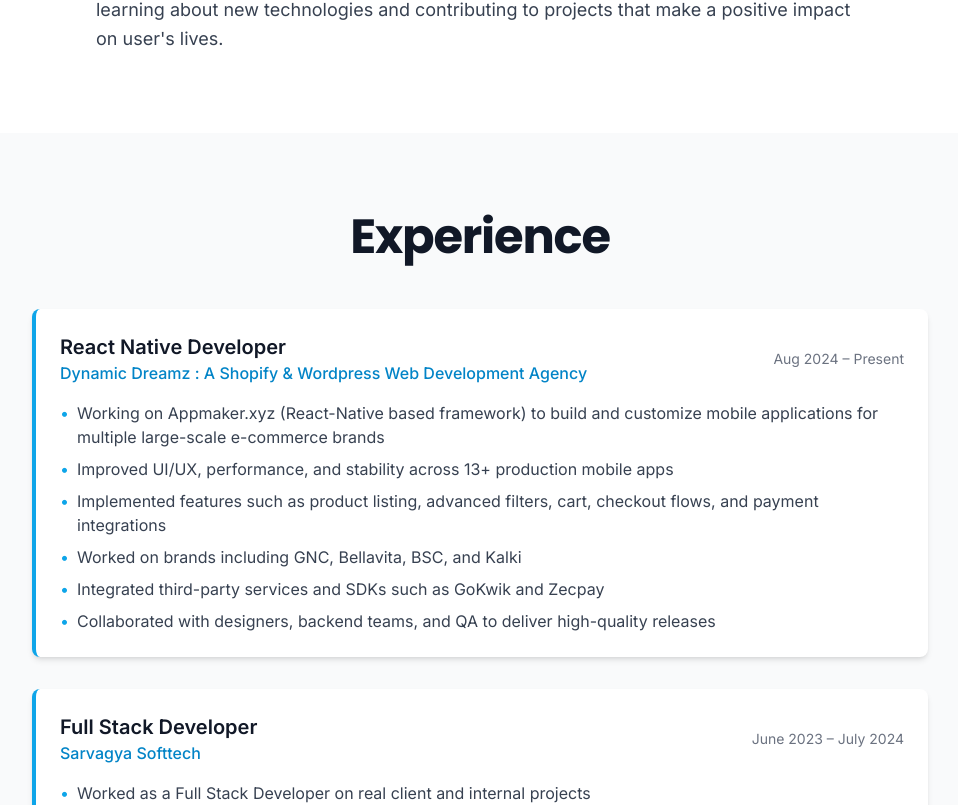
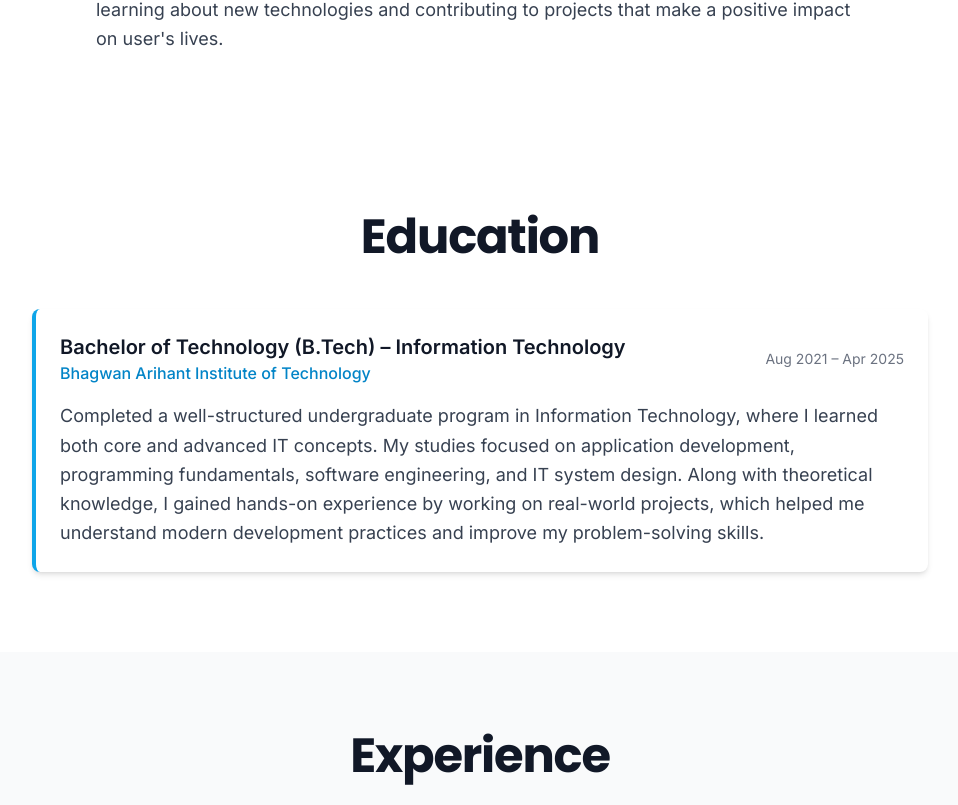
Before and after one commit to Its-Ashu/Portfolio, a React (Vite) app: page / in a window 1280 px wide. Shown: the part 1319-2124 px from the top of the page, without its empty margins (160-1118 px from the left). Built offline with nearby package versions, Linux system fonts and the light colour scheme.

Commit message:
Added Education section

```diff
--- /dev/null
+++ b/src/components/Education.jsx
@@ -0,0 +1,47 @@
+import { motion } from 'framer-motion'
+
+const Education = () => {
+  return (
+    <section id="education" className="section-container">
+      <motion.div
+        initial={{ opacity: 0, y: 30 }}
+        whileInView={{ opacity: 1, y: 0 }}
+        viewport={{ once: true }}
+        transition={{ duration: 0.6 }}
+        className="max-w-4xl mx-auto"
+      >
+        {/* Heading */}
+        <h2 className="heading-2 mb-12 text-center">Education</h2>
+
+        {/* Education Card */}
+        <div className="bg-white dark:bg-gray-900 rounded-lg shadow-md p-6 border-l-4 border-primary-500">
+          <div className="flex flex-col sm:flex-row sm:items-center sm:justify-between mb-4">
+            <div>
+              <h3 className="text-xl font-semibold text-gray-900 dark:text-white">
+                Bachelor of Technology (B.Tech) – Information Technology
+              </h3>
+              <p className="text-primary-600 dark:text-primary-400 font-medium">
+                Bhagwan Arihant Institute of Technology
+              </p>
+            </div>
+
+            <p className="text-gray-500 dark:text-gray-400 text-sm mt-2 sm:mt-0">
+              Aug 2021 – Apr 2025
+            </p>
+          </div>
+
+          <p className="text-gray-700 dark:text-gray-300 leading-relaxed text-lg">
+            Completed a well-structured undergraduate program in Information Technology, where I
+            learned both core and advanced IT concepts. My studies focused on application
+            development, programming fundamentals, software engineering, and IT system design. Along
+            with theoretical knowledge, I gained hands-on experience by working on real-world
+            projects, which helped me understand modern development practices and improve my
+            problem-solving skills.
+          </p>
+        </div>
+      </motion.div>
+    </section>
+  )
+}
+
+export default Education
--- a/src/components/Experience.jsx
+++ b/src/components/Experience.jsx
@@ -7,12 +7,12 @@ const Experience = () => {
       company: 'Dynamic Dreamz : A Shopify & Wordpress Web Development Agency',
       period: 'Aug 2024 – Present',
       description: [
-        'Working on Appmaker.xyz (React-Native based framework) to build and customize mobile applications for multiple large-scale e-commerce brands',
-        'Improved UI/UX, performance, and stability across 13+ production mobile apps',
-        'Implemented features such as product listing, advanced filters, cart, checkout flows, and payment integrations',
-        'Worked on brands including GNC, Bellavita, BSC, and Kalki',
-        'Integrated third-party services and SDKs such as GoKwik and Zecpay',
-        'Collaborated with designers, backend teams, and QA to deliver high-quality releases',
+        'Worked on Appmaker.xyz, a React Native–based framework, to build and customize mobile applications for large-scale e-commerce brands',
+        'Enhanced UI/UX, performance, and app stability across 13+ production mobile applications',
+        'Implemented core e-commerce features including product listings, advanced filtering, cart management, checkout flows, and payment integrations',
+        'Delivered and maintained apps for major brands such as GNC, Bellavita, BSC, and Kalki',
+        'Integrated third-party services and SDKs including GoKwik and Zecpay for payments and user experience optimization',
+        'Collaborated cross-functionally with design, backend, and QA teams to ship high-quality, production-ready releases',
       ],
     },
     {
--- a/src/components/Header.jsx
+++ b/src/components/Header.jsx
@@ -18,6 +18,7 @@ const Header = ({ darkMode, toggleDarkMode }) => {
 
   const navLinks = [
     { name: 'About', href: '#about' },
+    { name: 'Education', href: '#education' },
     { name: 'Experience', href: '#experience' },
     { name: 'Projects', href: '#projects' },
     { name: 'Contact', href: '#contact' },
@@ -42,7 +43,7 @@ const Header = ({ darkMode, toggleDarkMode }) => {
       }, 100)
     } else {
       const el = document.querySelector(targetId)
-      el?.scrollIntoView({ behavior: 'instant' })
+      el?.scrollIntoView({ behavior: 'smooth' })
     }
   }
 
--- a/src/pages/Home.jsx
+++ b/src/pages/Home.jsx
@@ -4,12 +4,14 @@ import Experience from '../components/Experience'
 import Skills from '../components/Skills'
 import ProjectsGrid from '../components/ProjectsGrid'
 import Contact from '../components/Contact'
+import Education from '../components/Education'
 
 const Home = () => {
   return (
     <>
       <Hero />
       <About />
+      <Education />
       <Experience />
       <Skills />
       <ProjectsGrid />
```
